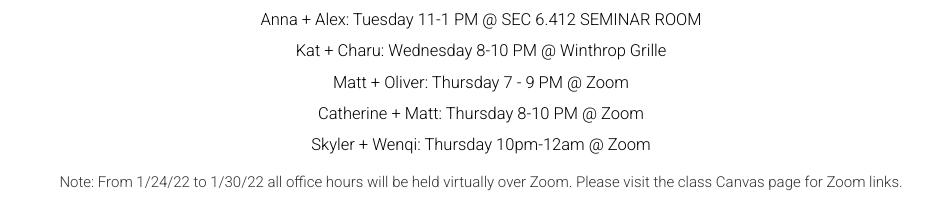
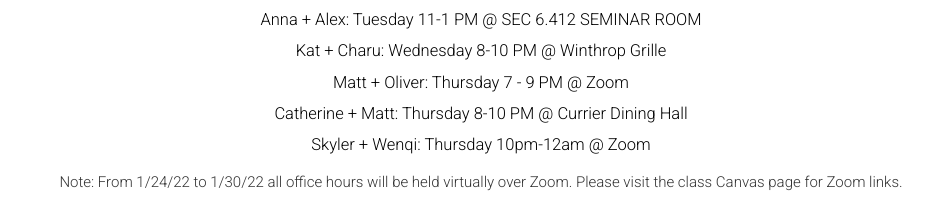
Before and after one commit to harvard-ml-courses/cs181-web, a Jekyll site: the page built from officehours.html, in a window 1280 px wide. Shown: the part 304-508 px from the top of the page, without its empty margins (159-1105 px from the left). Built offline with Jekyll 4.4.1, drawn with Linux system fonts in a browser that asks for light colours; grey boxes are pictures that could not be loaded.

Commit message:
Update officehours.html

```diff
--- a/officehours.html
+++ b/officehours.html
@@ -22,7 +22,7 @@ weight: 0
       Matt + Oliver: Thursday 7 - 9 PM @ Zoom
     </li>
     <li>
-      Catherine + Matt: Thursday 8-10 PM @ Zoom
+      Catherine + Matt: Thursday 8-10 PM @ Currier Dining Hall
     </li>
     <li>
       Skyler + Wenqi: Thursday 10pm-12am @ Zoom
```
